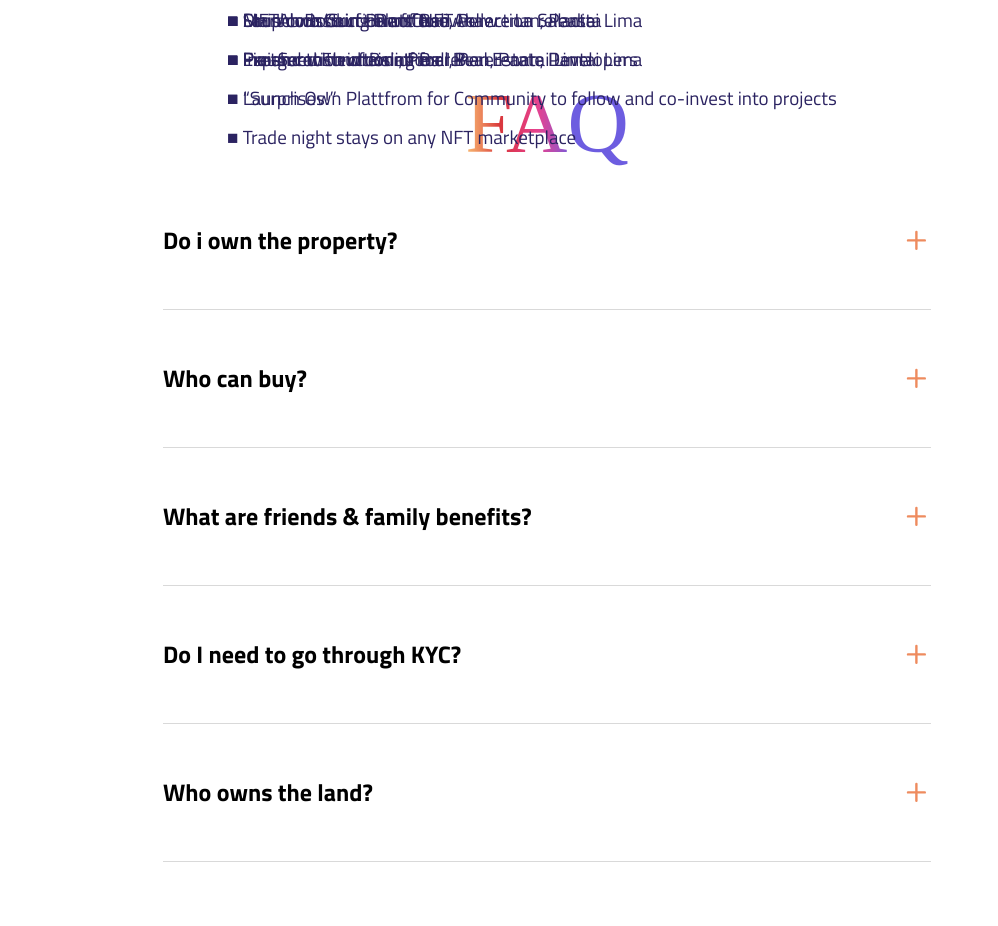
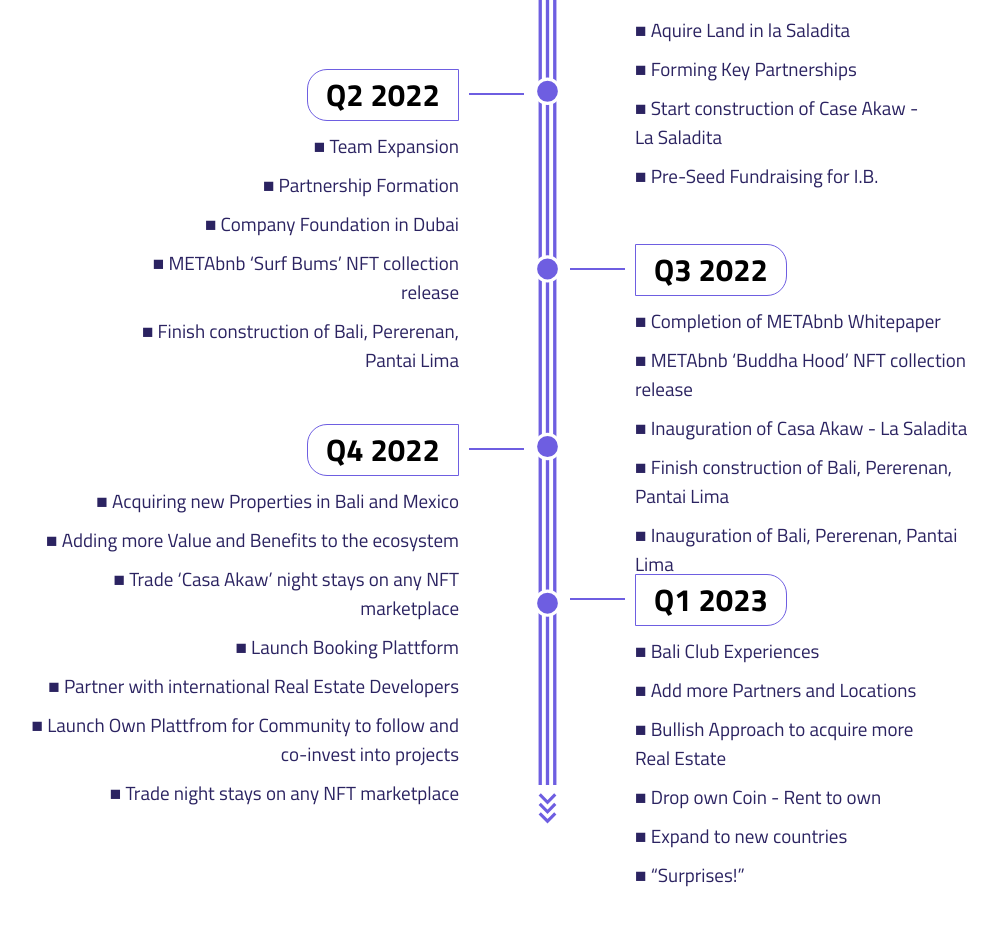
Before and after one commit to RealToma/MetaBNB, a React (Create React App) app: page / in a window 1280 px wide. Shown: the part 3920-4846 px from the top of the page, without its empty margins (93-1091 px from the left). Built offline with nearby package versions, Linux system fonts and the light colour scheme; a web font is replaced by a local one; what @web3-react/core would draw is missing.

Commit message:
updaetd roadmap

```diff
--- a/src/layouts/content/content.js
+++ b/src/layouts/content/content.js
@@ -248,7 +248,83 @@
         {/* <RoadDesktop01></RoadDesktop01> */}
         <RoadDesktop>
           <HeadText02>Roadmap</HeadText02>
-          {TEXT_ROADMAP.map((each, index) => {
+          <RoadPart02>
+            <LeftRoadmap>
+              {TEXT_ROADMAP.map((each, index) => {
+                if (index === 1) {
+                  return (
+                    <EachRoad03 key={index} top={`${index * 165 - 20}px`}>
+                      <Box display={"flex"} flexDirection={"column"} alignItems={"flex-end"}>
+                        <EachRoadHeader01>
+                          <Box display={"flex"} color={each.color}>{each.headtxt}</Box>
+                        </EachRoadHeader01>
+                        {each.contentText.map((each1, index1) => {
+                          return (
+                            <EachRoadText2 key={index1}>{each1}</EachRoadText2>
+                          )
+                        })}
+                      </Box>
+                      <Box display={"flex"} width={"55px"} height={'50px'} alignItems={"center"} mr="10px" ml={'10px'}>
+                        <Box display={"flex"} width={"55px"} height={'2px'} alignItems={"center"} bgcolor={"#6E5EE1"}>
+                        </Box>
+                      </Box>
+                    </EachRoad03>
+                  )
+                }
+                else if (index === 3) {
+                  return (
+                    <EachRoad03 key={index} top={`${index * 165 + 5}px`}>
+                      <Box display={"flex"} flexDirection={"column"} alignItems={"flex-end"}>
+                        <EachRoadHeader01>
+                          <Box display={"flex"} color={each.color}>{each.headtxt}</Box>
+                        </EachRoadHeader01>
+                        {each.contentText.map((each1, index1) => {
+                          return (
+                            <EachRoadText2 key={index1}>{each1}</EachRoadText2>
+                          )
+                        })}
+                      </Box>
+                      <Box display={"flex"} width={"55px"} height={'50px'} alignItems={"center"} mr="10px" ml={'10px'}>
+                        <Box display={"flex"} width={"55px"} height={'2px'} alignItems={"center"} bgcolor={"#6E5EE1"}>
+                        </Box>
+                      </Box>
+                    </EachRoad03>
+                  )
+                }
+              })}
+            </LeftRoadmap>
+            <CenterRoadmap>
+              <img src={RoadmapBar} alt="" />
+            </CenterRoadmap>
+            <RightRoadmap>
+              {TEXT_ROADMAP.map((each, index) => {
+                if (index % 2 === 0) {
+                  return (
+                    <EachRoad02 key={index} top={`${index * 165 - 10}px`}>
+                      <Box display={"flex"} width={"55px"} height={'50px'} alignItems={"center"} mr="10px" ml={'10px'}>
+                        <Box display={"flex"} width={"55px"} height={'2px'} alignItems={"center"} bgcolor={"#6E5EE1"}>
+                        </Box>
+                      </Box>
+                      <Box display={"flex"} flexDirection={"column"} alignItems={"flex-start"}>
+                        <EachRoadHeader>
+                          <Box display={"flex"} color={each.color}>{each.headtxt}</Box>
+                        </EachRoadHeader>
+                        {each.contentText.map((each1, index1) => {
+                          return (
+                            <EachRoadText1 key={index1}>{each1}</EachRoadText1>
+                          )
+                        })}
+                      </Box>
+
+
+                    </EachRoad02>
+                  )
+                }
+              })}
+            </RightRoadmap>
+          </RoadPart02>
+
+          {/* {TEXT_ROADMAP.map((each, index) => {
             return (
               <EachRoad02 key={index}>
                 <EachRoadHeader>
@@ -262,7 +338,7 @@
 
               </EachRoad02>
             )
-          })}
+          })} */}
         </RoadDesktop>
         <RoadMobile01>
           <HeadText04>
@@ -1097,6 +1173,10 @@
   width: 100%;
   align-items: center;
   flex-direction: column;
+  @media (max-width: 1000px) {
+        transition: 0.5s;
+        display: none;
+  }
 `
 const RoadDesktop01 = styled(Box)`
   display: flex;
@@ -1141,6 +1221,36 @@
         display: flex;
   }
 `
+const RoadPart02 = styled(Box)`
+  display: flex;
+  width: 100%;
+  height: 900px;
+  align-items: center;
+  margin-top: 50px;
+`
+const LeftRoadmap = styled(Box)`
+  display: flex;
+  flex: 1;
+  position: relative;
+  height: 100%;
+  width: 100%;
+  justify-content: flex-end;
+`
+
+const CenterRoadmap = styled(Box)`
+  display: flex;
+  width: 26px;
+  height: 100%;
+`
+const RightRoadmap = styled(Box)`
+  display: flex;
+  flex: 1;
+  position: relative;
+  height: 100%;
+  width: 100%;
+
+`
+
 const EachRoad01 = styled(Box)`
   display: flex;
   width: 100%;
@@ -1152,9 +1262,12 @@
   display: flex;
   width: 100%;
   position: absolute;
-  flex-direction: column;
-  margin-top: 50px;
-  align-items: center;
+`
+const EachRoad03 = styled(Box)`
+  display: flex;
+  width: 100%;
+  position: absolute;
+  justify-content: flex-end;
 `
 
 const EachRoadHeader = styled(Box)`
@@ -1164,6 +1277,37 @@
   background-color: white;
   border: 1px solid #6E5EE1;
   border-radius: 0px 20px 20px 0px;
+  align-items: center;
+  justify-content: center;
+  font-family: 'Titillium Web';
+  font-style: normal;
+  font-weight: 700;
+  font-size: 31px;
+  line-height: 30px;
+  align-items: center;
+  text-align: center;
+  text-transform: uppercase;
+  @media (max-width: 700px) {
+    transition: 0.5s;
+    font-size: 25px;
+    width: 120px;
+    height: 40px;
+  }
+  @media (max-width: 500px) {
+    transition: 0.5s;
+    font-size: 22px;
+    width: 100px;
+    height: 30px;
+  }
+`
+
+const EachRoadHeader01 = styled(Box)`
+  display: flex;
+  width: 150px;
+  height: 50px;
+  background-color: white;
+  border: 1px solid #6E5EE1;
+  border-radius: 20px 0px 0px 20px;
   align-items: center;
   justify-content: center;
   font-family: 'Titillium Web';
@@ -1210,6 +1354,54 @@
     font-size: 14px;
   }
 `
+
+const EachRoadText1 = styled(Box)`
+  display: flex;
+  width: 80%;
+  justify-content: flex-start;
+  align-items: center;
+  font-family: 'Titillium Web';
+  font-style: normal;
+  font-weight: 400;
+  font-size: 19px;
+  line-height: 29px;
+  text-align: start;
+  color: #2B2361;
+  margin-top: 10px;
+  @media (max-width: 700px) {
+    transition: 0.5s;
+    font-size: 17px;
+    width: 60%;
+  }
+  @media (max-width: 500px) {
+    transition: 0.5s;
+    font-size: 14px;
+  }
+`
+const EachRoadText2 = styled(Box)`
+  display: flex;
+  width: 80%;
+  justify-content: flex-end;
+  align-items: center;
+  font-family: 'Titillium Web';
+  font-style: normal;
+  font-weight: 400;
+  font-size: 19px;
+  line-height: 29px;
+  text-align: end;
+  color: #2B2361;
+  margin-top: 10px;
+  @media (max-width: 700px) {
+    transition: 0.5s;
+    font-size: 17px;
+    width: 60%;
+  }
+  @media (max-width: 500px) {
+    transition: 0.5s;
+    font-size: 14px;
+  }
+`
+
 const HeadText04 = styled(Box)`
   display: flex;
   flex-direction: row;
```
